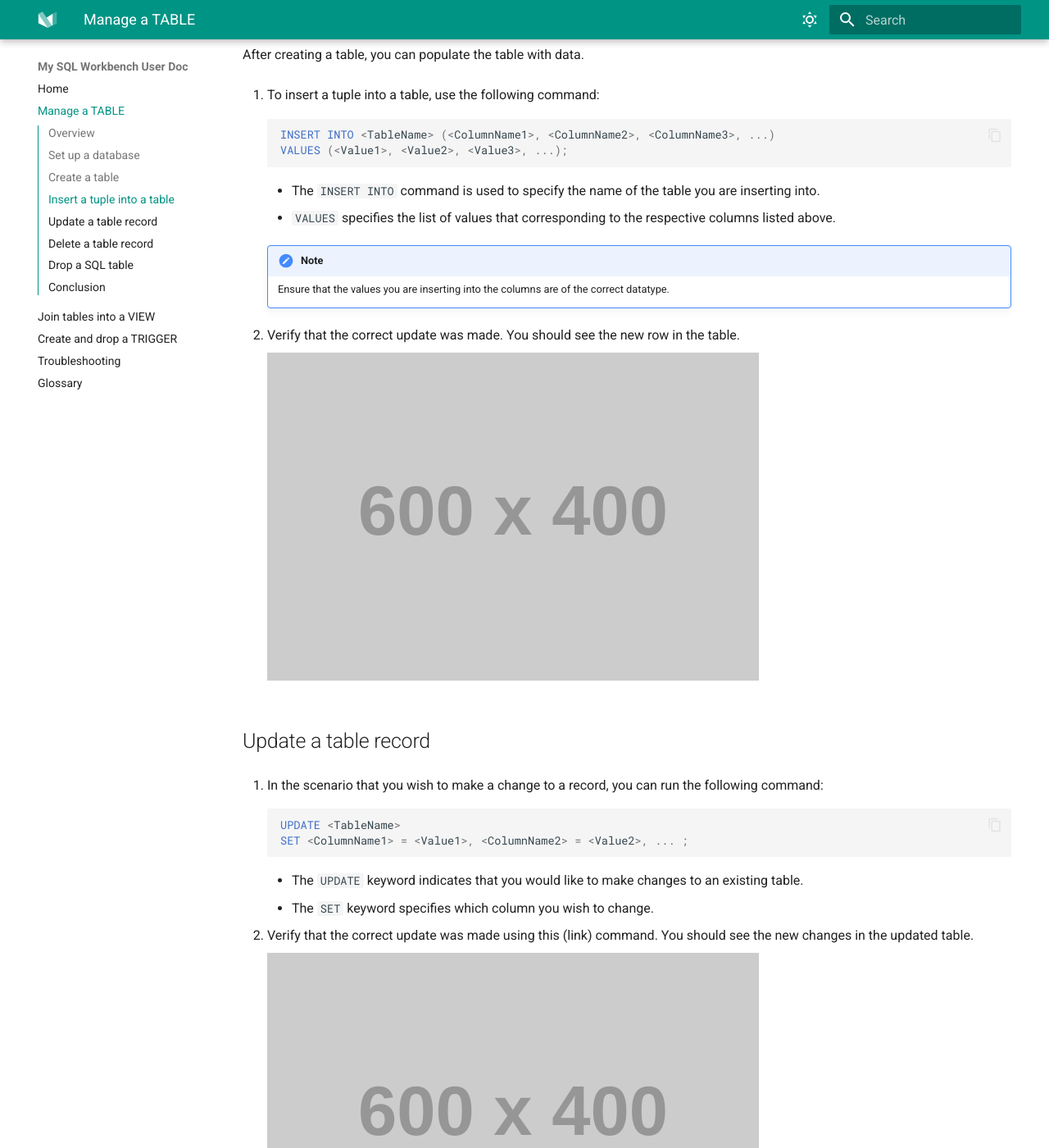
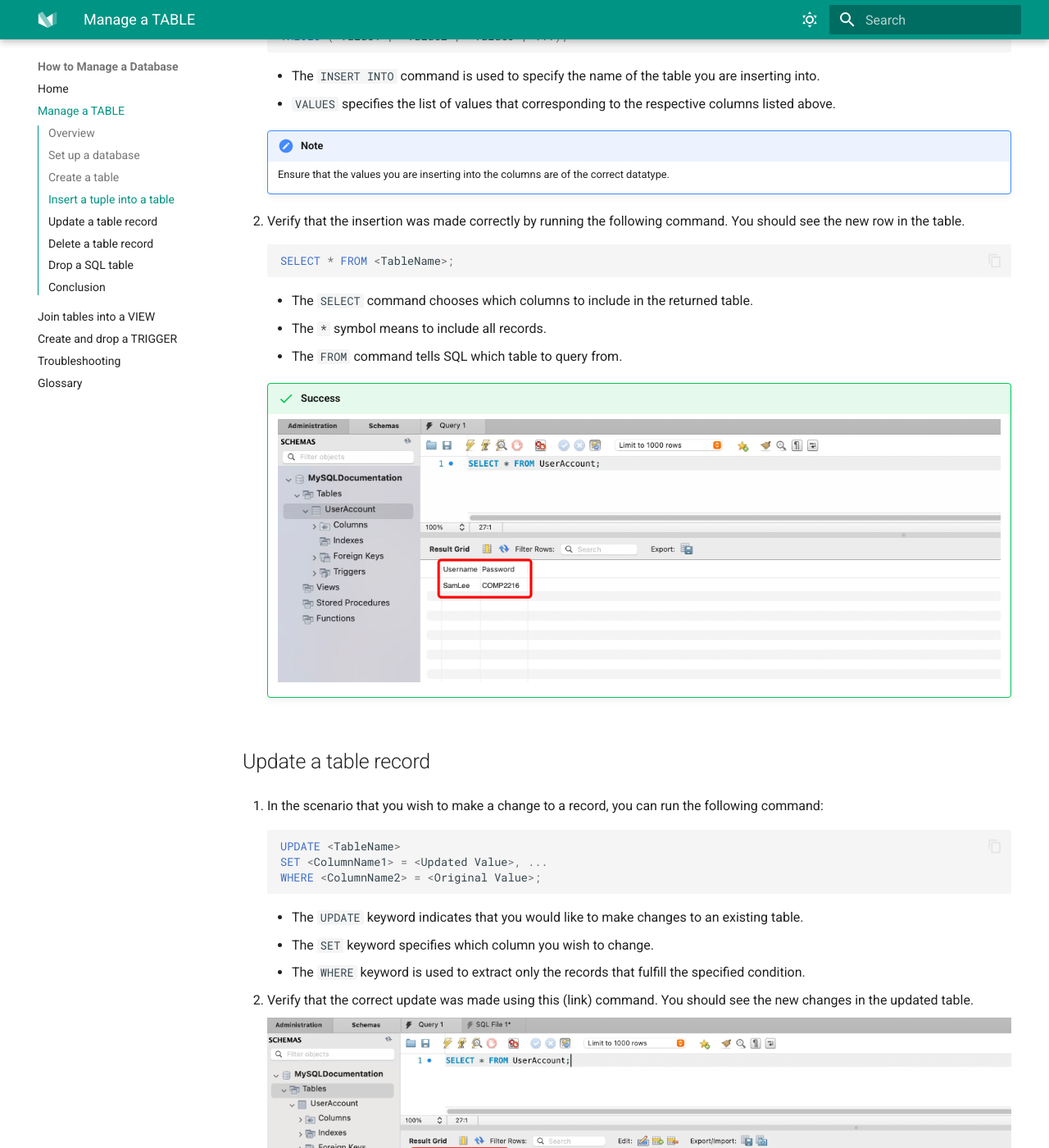
Before and after one commit to izcheung/mySQLWorkBenchUserDoc, an MkDocs documentation site: the page built from docs/task1.md, in a window 1280 px wide and 1400 px high, scrolled down 2166 px. Shown: the whole window at 82% size. Built offline with MkDocs 1.6.1 and Material for MkDocs 9.7.7, drawn with Linux system fonts in a browser that asks for light colours; some of the changed text lies outside the part shown.

Commit message:
Add screenshots for managing tables

````diff
--- a/docs/task1.md
+++ b/docs/task1.md
@@ -7,16 +7,21 @@
 Before getting started, we will need to create a database to store tables.
 
 1. To create a new database, input the following code in the query window and execute it using the :fontawesome-solid-bolt-lightning: icon to run:
-``` sql
-CREATE <DatabaseName>;
-```
+    ``` sql
+    CREATE DATABASE <DatabaseName>;
+    ```
+
+    !!! note
+        Click the refresh button to see your database appear on the Schema pane.
 
 2. After creating the database, make sure you select that database and use it.
 ``` sql
 USE <DatabaseName>;
 ```
     At this point, you should see that a database has been made.
-     ![Image title](https://dummyimage.com/600x400/eee/aaa)
+
+    !!! success
+        ![Image title](./images/DatabaseName4.jpg){ align=left }
 
 ## Create a table
 Once you have created a database, you can create and put a new table inside the database.
@@ -26,23 +31,18 @@
 CREATE TABLE <TableName>
 (<ColumnName> DATATYPE,
  <ColumnName> DATATYPE,
- <ColumnName> DATATYPE), ...;
+ <ColumnName> DATATYPE, ...);
 ```
 
     !!! note
-        Set as many ColumnNames as needed
+        Click the refresh button to see your table under the database in the Schema pane.
 
-2. Verify that the table was made correctly by running the following command.
-``` sql
-SELECT * FROM <TableName>;
-```
-    - The ```SELECT``` command chooses which columns to include in the returned table.
-    - The ```*``` symbol means to include all records.
-    - The ```FROM``` command tells SQL which table to query from.
+2.
 
     At this point, you should see the new table.
 
-    ![Image title](https://dummyimage.com/600x400/eee/aaa)
+    !!! success
+        ![CreateTable](images/CreateTable.jpg)
 
 ## Insert a tuple into a table
 After creating a table, you can populate the table with data.
@@ -58,22 +58,33 @@
         Ensure that the values you are inserting into the columns are of the correct datatype.
 
 
-2. Verify that the correct update was made. You should see the new row in the table.
+2. Verify that the insertion was made correctly by running the following command.  You should see the new row in the table.
 
-    ![Image title](https://dummyimage.com/600x400/eee/aaa)
+    ``` sql
+    SELECT * FROM <TableName>;
+    ```
+
+    - The ```SELECT``` command chooses which columns to include in the returned table.
+    - The ```*``` symbol means to include all records.
+    - The ```FROM``` command tells SQL which table to query from.
+
+    !!! success
+        ![Image title](images/VerifyTable.jpg)
 
 ## Update a table record
 1. In the scenario that you wish to make a change to a record, you can run the following command:
 ``` sql
 UPDATE <TableName>
-SET <ColumnName1> = <Value1>, <ColumnName2> = <Value2>, ... ;
+SET <ColumnName1> = <Updated Value>, ...
+WHERE <ColumnName2> = <Original Value>;
 ```
     - The ```UPDATE``` keyword indicates that you would like to make changes to an existing table.
     - The ```SET``` keyword specifies which column you wish to change.
+    - The ```WHERE``` keyword is used to extract only the records that fulfill the specified condition.
 
 2. Verify that the correct update was made using this (link) command. You should see the new changes in the updated table.
 
-    ![Image title](https://dummyimage.com/600x400/eee/aaa)
+    ![Update Table Record](images/UpdateTable.jpg)
 
 ## Delete a table record
 
@@ -90,7 +101,9 @@
 
 2. Verify the correct deletion was made. You should see that the record has been deleted.
 
-    ![Image title](https://dummyimage.com/600x400/eee/aaa)
+    !!! success
+        ![Delete Table Record](images/DeleteTableData.jpg)
+
 
 
 ## Drop a SQL table
@@ -100,6 +113,9 @@
 ``` sql
 DROP TABLE <TableName>;
 ```
+
+    !!! success
+        ![Drop Table](images/DropTable.jpg)
 
 
 ## Conclusion
--- a/mkdocs.yml
+++ b/mkdocs.yml
@@ -1,4 +1,4 @@
-site_name: My SQL Workbench User Doc
+site_name: How to Manage a Database
 theme:
   name: material
   features:
````
Also changed, not shown: docs/index.md (+5 -2 lines), docs/troubleshooting.md (+1 -0 lines), docs/images/CreateTable.jpg (added), docs/images/CreateTable2.jpg (added), docs/images/DatabaseName.jpg (added), docs/images/DatabaseName2.jpg (added), docs/images/DatabaseName3.jpg (added), docs/images/DatabaseName4.jpg (added), docs/images/DeleteTableData.jpg (added), docs/images/DropTable.jpg (added), docs/images/UpdateTable.jpg (added), docs/images/VerifyTable.jpg (added), 2 other files.
